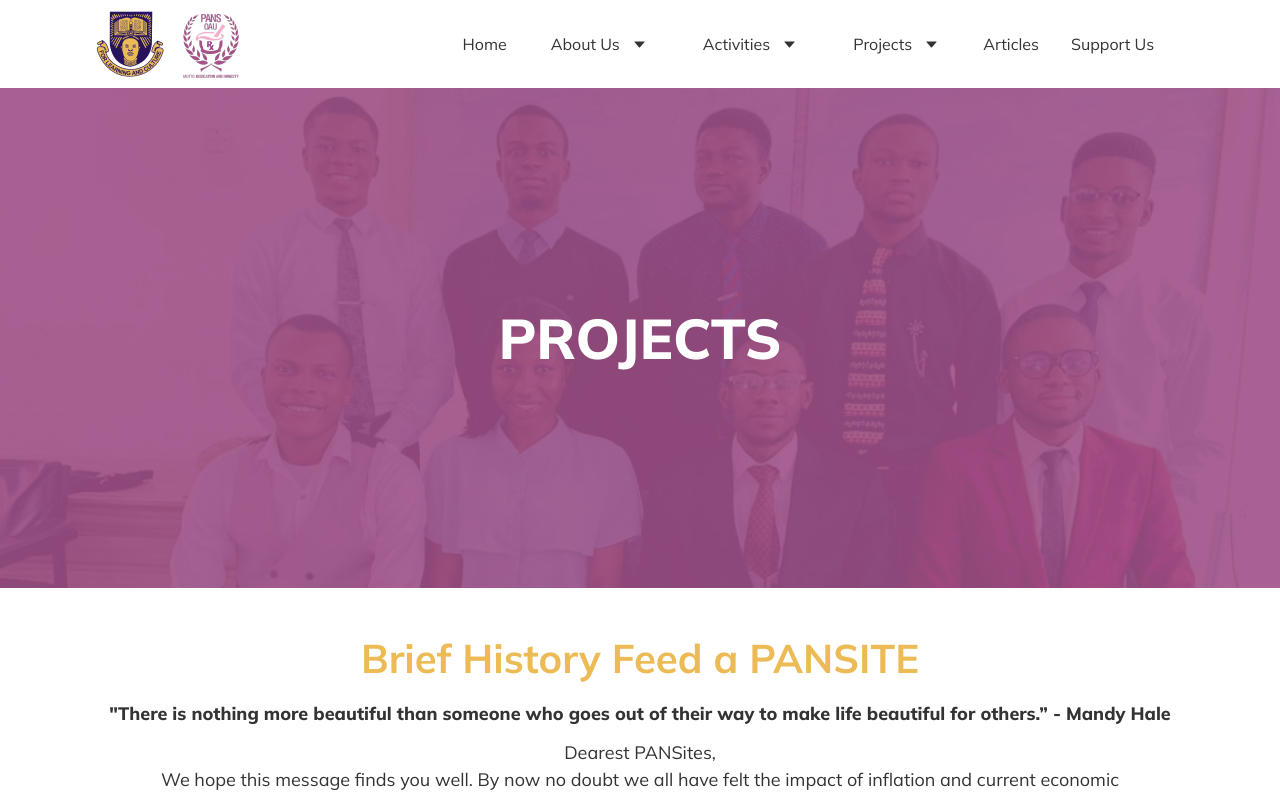
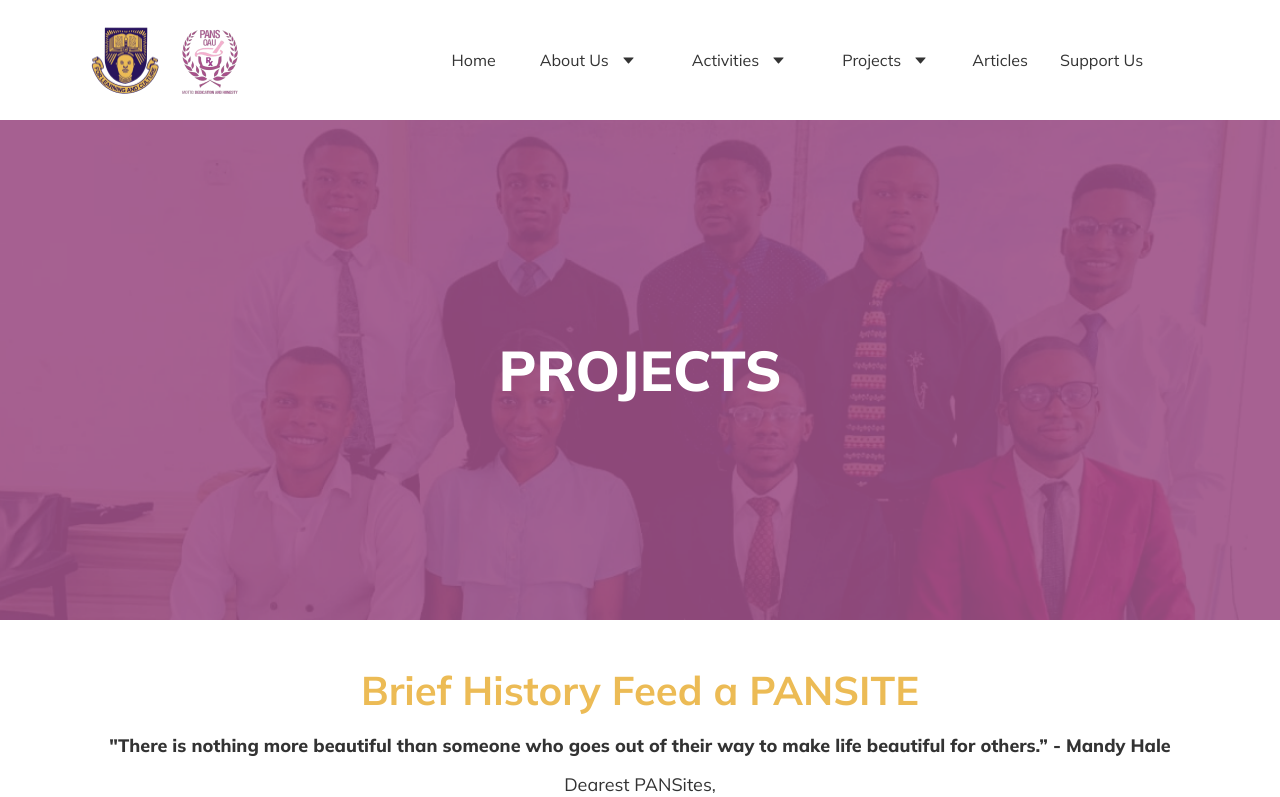
Before and after one commit to Dasiloy/Oau-pharm-students-site, a Next.js app: page /projects/Feedapansite in a window 1280 px wide. Shown: the top 797 px of the page. Built offline with nearby package versions, Linux system fonts and the light colour scheme.

Commit message:
mobile navbar

```diff
--- a/src/app/components/Navbar/navlinks.tsx
+++ b/src/app/components/Navbar/navlinks.tsx
@@ -4,13 +4,18 @@ import { links } from './mylinks';
 import {AiFillCaretDown} from "react-icons/ai"
 import {BiSolidUpArrow} from "react-icons/bi"
 import { useRouter } from 'next/navigation';
-
+import {AiOutlineMenu} from "react-icons/ai"
+import {ImCross} from "react-icons/im"
+import Link from 'next/link';
+import Image from 'next/image';
 const Navlinks = () => {
   const [heading, setHeading] = useState("");
   const [subHeading, setSubHeading] = useState("");
   const [view, setview] = useState("");
   const [active, setactive] = useState("");
   const [open, setOpen] = useState("");
+  const [nav, setnav] = useState(false);
+
 function viewed(val:string) {
 setview(val)
 if(val ===view){
@@ -27,12 +32,19 @@ const route = useRouter()
   return (
     <>
     <div>
-    <div className='hidden lg:flex items-center justify-around'>
-      <div className='flex items-center justify-center gap-3'>
-        <img src='/assests/oau-logo.png' alt='oau' />
-        <img src='/assests/pans-logo.png' alt='pans' />
+
+    <div className='flex lg:flex-row flex-col  lg:justify-around p-[1rem] lg:pl-[0]'>
+      <div className='flex lg:items-center lg:justify-center items-center  justify-between  lg:gap-3'>
+<div className='flex flex-row gap-4 '>
+        <Image width={80} height={80} src='/assests/oau-logo.png' alt='oau' className='h-auto w-auto' />
+        <Image width={80} height={80} src='/assests/pans-logo.png' alt='pans' className='w-auto h-auto' />
+</div>
+        <div onClick={()=> setnav(!nav)} className='flex lg:hidden pr-[1rem] text-[20px] cursor-pointer text-primary-500 z-50'>
+{nav === false ? <AiOutlineMenu/> : <ImCross />}
       </div>
-    <div className="md:flex hidden  items-center justify-center gap-8 p-8 " >
+
+      </div>
+    <div className="lg:flex hidden  items-center justify-center gap-8 p-8 " >
     <div onClick={() => setview("home")} className='flex items-center gap-3 justify-center cursor-pointer'>
     <h1 className={view === "home" ? " text-[16px] font-normal flex items-center gap-3 justify-center text-primary-500 underline underline-offset-8" : "font-normal text-[16px] gap-3 flex items-center justify-center text-dark-dark-100"} >
               Home
@@ -40,6 +52,7 @@ const route = useRouter()
           </div>
       {links.map((link) => (
         <div>
+
           <div className="px-3  md:cursor-pointer group">
             <div onClick={() => viewed(link.name)} className={view === link.name ? "  font-normal text-[16px] flex items-center gap-3 justify-center text-primary-500 underline underline-offset-8" : "font-normal text-[16px] gap-3 flex items-center justify-center text-dark-dark-100"} >
             <h1
@@ -67,10 +80,82 @@ const route = useRouter()
                     {link.sublinks && link.sublinks.map((mysublinks) => (
                       <div className='flex flex-col gap-4 p-6'>
                         {mysublinks.sublink.map((slink) => (
-                          <li onClick={() =>route.push(slink.link)} className="">
+                          <li    className="">
+                            <Link
+                            onClick={() => setview(slink.name)}
+                             href={slink.link}
+                              className={view === slink.name ? "text-md text-primary-500 font-normal" : "text-dark-dark-100 hover:text-primary-500"}
+                            >
+                              {slink.name}
+                            </Link>
+                          </li>
+                        ))}
+                      </div>
+                    ))}
+                  </div>
+                </div>
+            }
+              </div>
+            )}
+          </div>
+
+        </div>
+      ))}
+      <div onClick={() => route.push("/articles")}  className='flex items-center gap-3 justify-center cursor-pointer'>
+    <h1 onClick={() => setview("articles")}  className={view === "articles" ? " text-[16px] font-normal flex items-center gap-3 justify-center text-primary-500 underline underline-offset-8" : "font-normal text-[16px] gap-3 flex items-center justify-center text-dark-dark-100"} >
+              Articles
+              </h1>
+          </div>
+          <div onClick={() => setview("support")} className='flex items-center gap-3 justify-center cursor-pointer'>
+    <h1 className={view === "support" ? " text-[16px] font-normal flex items-center gap-3 justify-center text-primary-500 underline underline-offset-8" : "font-normal text-[16px] gap-3 flex items-center justify-center text-dark-dark-100"} >
+              Support Us
+              </h1>
+          </div>
+      </div>
+
+
+
+
+<div className='lg:hidden block absolute w-full h-full   '>
+<div  className={`
+        lg:hidden bg-primary-500 flex flex-col relative gap-[2rem] top-20 h-full overflow-y-auto bottom-0 pt-[2rem] pb-[3rem] pl-2
+        duration-500 ${nav ? "left-[-4.3%]" : "left-[-120%]"}
+        `}>
+<div onClick={() => setview("home")} className="px-3  md:cursor-pointer group">
+    <h1 className='flex flex-col  text-white text-[20px] font-extrabold ' >
+              Home
+              </h1>
+          </div>
+      {links.map((lin) =>(
+<div className="px-3  md:cursor-pointer group">
+            <div onClick={() => viewed(lin.name)} className='flex flex-row  justify-between' >
+            <h1 className='flex flex-col  text-white text-[20px] font-extrabold '
+            onClick={() => setOpen(lin.name)}>
+              {lin.name}
+              </h1>
+{ lin.submenu == true ?
+              <span
+              className="">
+                      {
+                        view === lin.name
+                            ? <BiSolidUpArrow className="text-[15px]  text-white" />
+                            : <AiFillCaretDown className="text-[15px] text-white"/>
+                          }
+                    </span>
+:
+""              }
+</div>
+            {lin.submenu && (
+              <div>
+                {
+                <div className={view ===lin.name ?" flex flex-col gap-1 ease-in-out pt-3" : "ease-in-out duration-1000 hidden "}>
+                  <div className=" bg-white py-[1rem] h-full ">
+                    {lin.sublinks && lin.sublinks.map((mysublinks) => (
+                      <div className='flex flex-col gap-4 lg:p-6'>
+                        {mysublinks.sublink.map((slink) => (
+                          <li onClick={() =>route.push(slink.link)} className="list-none pl-[1rem] text-primary-500">
                             <a
                             onClick={() => setactive(slink.name)}
-                              className={active===slink.name ? "text-md text-primary-500  font-normal" : "text-dark-dark-100 hover:text-primary-500"}
                             >
                               {slink.name}
                             </a>
@@ -84,18 +169,20 @@ const route = useRouter()
               </div>
             )}
           </div>
-        </div>
+
+
       ))}
-      <div onClick={() => setview("articles")} className='flex items-center gap-3 justify-center cursor-pointer'>
-    <h1 onClick={() => route.push("/articles")} className={view === "articles" ? " text-[16px] font-normal flex items-center gap-3 justify-center text-primary-500 underline underline-offset-8" : "font-normal text-[16px] gap-3 flex items-center justify-center text-dark-dark-100"} >
+<div onClick={() => setview("articles")} className="px-3  md:cursor-pointer group">
+    <h1 onClick={() => route.push("/articles")} className='flex flex-col  text-white text-[20px] font-extrabold ' >
               Articles
               </h1>
           </div>
-          <div onClick={() => setview("support")} className='flex items-center gap-3 justify-center cursor-pointer'>
-    <h1 className={view === "support" ? " text-[16px] font-normal flex items-center gap-3 justify-center text-primary-500 underline underline-offset-8" : "font-normal text-[16px] gap-3 flex items-center justify-center text-dark-dark-100"} >
+<div onClick={() => setview("support")} className="px-3  md:cursor-pointer group">
+    <h1 className='flex flex-col  text-white text-[20px] font-extrabold ' >
               Support Us
               </h1>
           </div>
+      </div>
       </div>
       </div>
 
```
